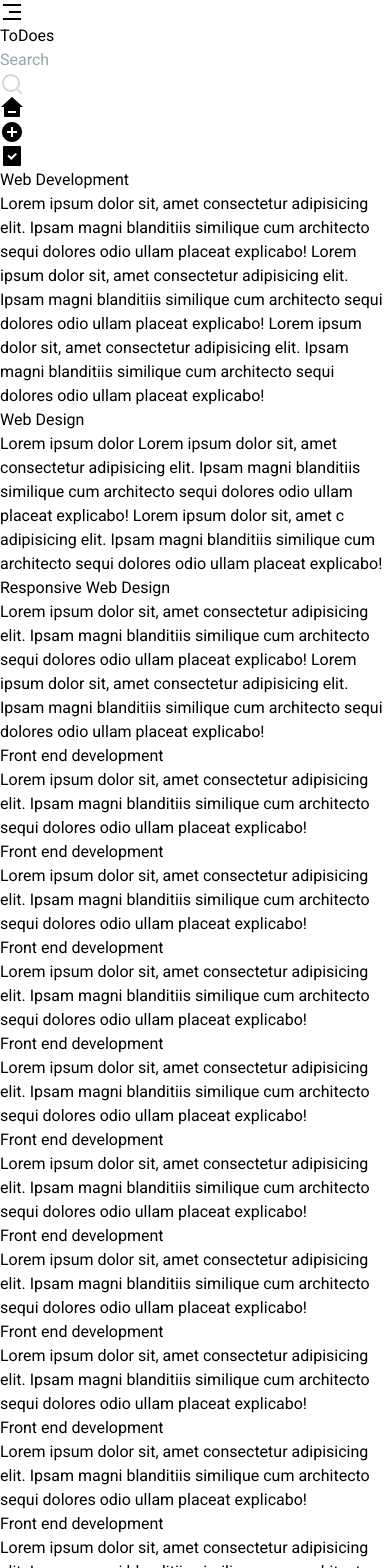
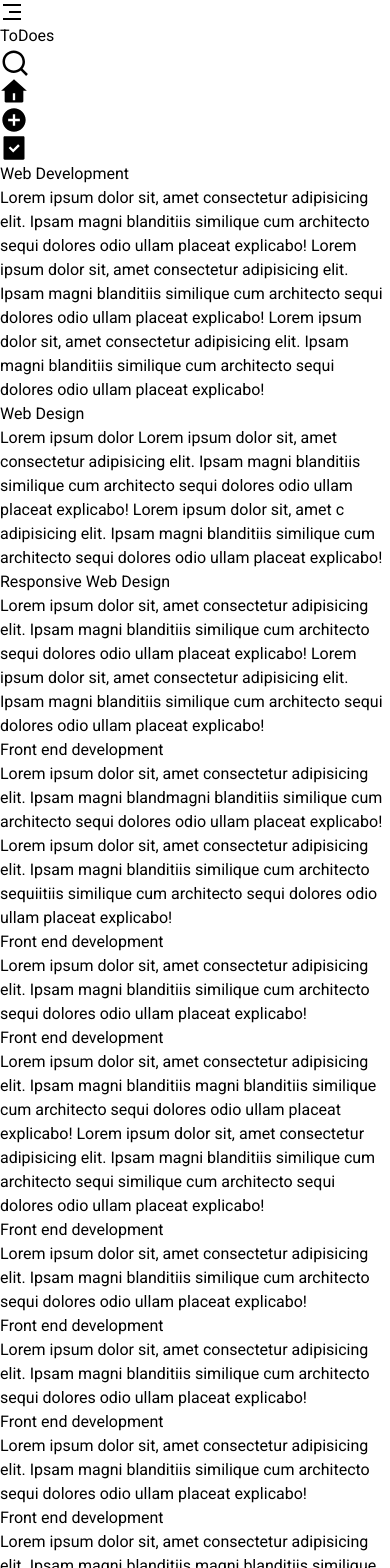
Before and after one commit to prashantkumarpro/ToDoWebApp, a React (Vite) app: page /allTask in a window 390 px wide. Shown: the top 1568 px of the page. Built offline with nearby package versions, Linux system fonts and the light colour scheme.

Commit message:
responsive

```diff
--- a/src/Layout.jsx
+++ b/src/Layout.jsx
@@ -9,7 +9,7 @@ const Layout = () => {
             <Header />
             <div className='w-full  h-[100vh] overflow-hidden  flex items-start justify-start gap-5'>
                 <SideNav />
-                <div className='w-full h-[100vh] mt-20 overflow-x-hidden overflow-y-scroll'>
+                <div className='w-full h-[100vh] mt-20 p-5 overflow-x-hidden overflow-y-scroll'>
                     <Outlet />
                 </div>
             </div>
--- a/src/components/CreateTask.jsx
+++ b/src/components/CreateTask.jsx
@@ -1,12 +1,15 @@
 import React, { useState } from 'react';
 import Save from './Buttons/Save';
 import { useParams } from 'react-router-dom';
+
 
 export const CreateTask = () => {
 
   const [title, setTitle] = useState('');
   const [note, setNote] = useState('')
   const [items, setItems] = useState([]);
+
+
 
   const myPrams = useParams()
 
@@ -35,7 +38,7 @@ export const CreateTask = () => {
   return (
     <div className='px-6  py-4 w-full h-auto'>
 
-      <div className='p-2 w-full my-0 bg-[#CAC6C5] rounded-md '>
+      <div className='crete_task_container p-2 w-full my-0 bg-[#FFFFFF]  rounded-md '>
 
         <input
           type="text"
--- a/src/components/Header.jsx
+++ b/src/components/Header.jsx
@@ -1,10 +1,11 @@
 import { RiMenu3Fill } from '@remixicon/react'
 import React from 'react'
 import { Link } from 'react-router-dom'
+import Search from './Search'
 
 export const Header = () => {
   return (
-    <div className='w-full h-20 bg-[#FFFFFF] py-2 px-6 flex items-center justify-between fixed top-0 left-0 z-50 border-b-[1.5px] border-[#e5e0e0]'>
+    <div className='w-full h-20 bg-[#FFFFFF] py-2 px-6 flex items-center justify-between fixed top-0 left-0 z-50  shadow-md'>
 
       <div className='left_part flex items-center justify-between gap-4 cursor-pointer'>
         <div className='menu'>
@@ -15,15 +16,16 @@ export const Header = () => {
         </Link>
       </div>
       <div className='w-full max-w-sm relative'>
-        <input
-          className='w-full border-gray-600 border-[1.5px] rounded-full py-2 px-6 indent-4 outline-none'
-          type="text" placeholder='search' />
+        <Search />
+      </div>
 
-        <div className='absolute left-[8px] top-[8px]'>
-          <svg xmlns="http://www.w3.org/2000/svg" viewBox="0 0 24 24" width="24" height="24" fill="#3333"><path d="M18.031 16.6168L22.3137 20.8995L20.8995 22.3137L16.6168 18.031C15.0769 19.263 13.124 20 11 20C6.032 20 2 15.968 2 11C2 6.032 6.032 2 11 2C15.968 2 20 6.032 20 11C20 13.124 19.263 15.0769 18.031 16.6168ZM16.0247 15.8748C17.2475 14.6146 18 12.8956 18 11C18 7.1325 14.8675 4 11 4C7.1325 4 4 7.1325 4 11C4 14.8675 7.1325 18 11 18C12.8956 18 14.6146 17.2475 15.8748 16.0247L16.0247 15.8748Z"></path></svg>
+      <div className='flex items-center justify-between gap-5'>
+        <div className='search_icon hidden cursor-pointer'>
+          <svg xmlns="http://www.w3.org/2000/svg" viewBox="0 0 24 24" width="30" height="30" fill="#33333"><path d="M18.031 16.6168L22.3137 20.8995L20.8995 22.3137L16.6168 18.031C15.0769 19.263 13.124 20 11 20C6.032 20 2 15.968 2 11C2 6.032 6.032 2 11 2C15.968 2 20 6.032 20 11C20 13.124 19.263 15.0769 18.031 16.6168ZM16.0247 15.8748C17.2475 14.6146 18 12.8956 18 11C18 7.1325 14.8675 4 11 4C7.1325 4 4 7.1325 4 11C4 14.8675 7.1325 18 11 18C12.8956 18 14.6146 17.2475 15.8748 16.0247L16.0247 15.8748Z"></path></svg>
         </div>
+        <div className='size-14 rounded-full bg-slate-700 cursor-pointer'></div>
+
       </div>
-      <div className='size-16 rounded-full bg-slate-500'></div>
 
     </div>
   )
--- /dev/null
+++ b/src/components/Search.jsx
@@ -0,0 +1,17 @@
+import React from 'react'
+
+const Search = () => {
+    return (
+        <div className='search_box'>
+            <input
+                className='w-full border-gray-600 border-[1.5px] rounded-full py-2 px-6 indent-4 outline-none'
+                type="text" placeholder='search' />
+            <div className='absolute left-[8px] top-[8px] cursor-pointer'>
+                <svg xmlns="http://www.w3.org/2000/svg" viewBox="0 0 24 24" width="24" height="24" fill="#3333"><path d="M18.031 16.6168L22.3137 20.8995L20.8995 22.3137L16.6168 18.031C15.0769 19.263 13.124 20 11 20C6.032 20 2 15.968 2 11C2 6.032 6.032 2 11 2C15.968 2 20 6.032 20 11C20 13.124 19.263 15.0769 18.031 16.6168ZM16.0247 15.8748C17.2475 14.6146 18 12.8956 18 11C18 7.1325 14.8675 4 11 4C7.1325 4 4 7.1325 4 11C4 14.8675 7.1325 18 11 18C12.8956 18 14.6146 17.2475 15.8748 16.0247L16.0247 15.8748Z"></path></svg>
+            </div>
+
+        </div>
+    )
+}
+
+export default Search
--- a/src/components/SideNav.jsx
+++ b/src/components/SideNav.jsx
@@ -1,14 +1,14 @@
 
 import { Link } from 'react-router-dom'
-import { RiAddCircleFill, RiHome3Fill, RiTaskFill } from '@remixicon/react'
+
 
 export const SideNav = () => {
   return (
-    <ul className='sideNavContainer  w-[220px] h-[calc(100% - 5rem)]  flex items-center flex-col mt-20 ' >
+    <ul className='sideNavContainer  w-[220px] h-[calc(100% - 5rem)] overflow-hidden flex items-center flex-col mt-20 ' >
       <Link to="/" className='w-full h-14  text-center text-[#000]  text-xl  flex items-center justify-center '>
         <li className='w-full px-5 py-2'>
           <div className='flex items-center justify-start gap-6'>
-            <RiHome3Fill />
+            <svg xmlns="http://www.w3.org/2000/svg" viewBox="0 0 24 24" width="28" height="28" fill="currentColor"><path d="M20 20C20 20.5523 19.5523 21 19 21H5C4.44772 21 4 20.5523 4 20V11L1 11L11.3273 1.6115C11.7087 1.26475 12.2913 1.26475 12.6727 1.6115L23 11L20 11V20ZM11 13V19H13V13H11Z"></path></svg>
             <h1>Home</h1>
           </div>
         </li>
@@ -16,7 +16,7 @@ export const SideNav = () => {
       <Link to="/CreateTask" className='w-full h-14  text-[#000] text-xl  flex items-center justify-center '>
         <li className='w-full px-5 py-2'>
           <div className='flex items-center justify-start gap-6'>
-            <RiAddCircleFill/>
+            <svg xmlns="http://www.w3.org/2000/svg" viewBox="0 0 24 24" width="28" height="28" fill="currentColor"><path d="M12 22C6.47715 22 2 17.5228 2 12C2 6.47715 6.47715 2 12 2C17.5228 2 22 6.47715 22 12C22 17.5228 17.5228 22 12 22ZM11 11H7V13H11V17H13V13H17V11H13V7H11V11Z"></path></svg>
             <h1>Add</h1>
           </div>
 
@@ -25,7 +25,7 @@ export const SideNav = () => {
       <Link to="/allTask" className='w-full h-14  text-center text-[#000]  text-xl  flex items-center justify-center '>
         <li className='w-full px-5 py-2'>
           <div className='flex items-center justify-start gap-6'>
-            <RiTaskFill />
+            <svg xmlns="http://www.w3.org/2000/svg" viewBox="0 0 24 24" width="28" height="28" fill="currentColor"><path d="M21 3V21.0082C21 21.556 20.5551 22 20.0066 22H3.9934C3.44476 22 3 21.5447 3 21.0082V2.9918C3 2.44405 3.44495 2 3.9934 2H20C20.5523 2 21 2.44772 21 3ZM11.2929 13.1213L8.81802 10.6464L7.40381 12.0607L11.2929 15.9497L16.9497 10.2929L15.5355 8.87868L11.2929 13.1213Z"></path></svg>
             <h1>All Tasks</h1>
           </div>
         </li>
--- a/src/components/Task.jsx
+++ b/src/components/Task.jsx
@@ -6,24 +6,24 @@ export const Task = () => {
         { title: "Web Development", note: 'Lorem ipsum dolor sit, amet consectetur adipisicing elit. Ipsam magni blanditiis similique cum architecto sequi dolores odio ullam placeat explicabo! Lorem ipsum dolor sit, amet consectetur adipisicing elit. Ipsam magni blanditiis similique cum architecto sequi dolores odio ullam placeat explicabo! Lorem ipsum dolor sit, amet consectetur adipisicing elit. Ipsam magni blanditiis similique cum architecto sequi dolores odio ullam placeat explicabo!' },
         { title: "Web Design", note: 'Lorem ipsum dolor Lorem ipsum dolor sit, amet consectetur adipisicing elit. Ipsam magni blanditiis similique cum architecto sequi dolores odio ullam placeat explicabo! Lorem ipsum dolor sit, amet c adipisicing elit. Ipsam magni blanditiis similique cum architecto sequi dolores odio ullam placeat explicabo!' },
         { title: "Responsive Web Design", note: 'Lorem ipsum dolor sit, amet consectetur adipisicing elit. Ipsam magni blanditiis similique cum architecto sequi dolores odio ullam placeat explicabo! Lorem ipsum dolor sit, amet consectetur adipisicing elit. Ipsam magni blanditiis similique cum architecto sequi dolores odio ullam placeat explicabo!' },
+        { title: "Front end development", note: 'Lorem ipsum dolor sit, amet consectetur adipisicing elit. Ipsam magni blandmagni blanditiis similique cum architecto sequi dolores odio ullam placeat explicabo! Lorem ipsum dolor sit, amet consectetur adipisicing elit. Ipsam magni blanditiis similique cum architecto sequiitiis similique cum architecto sequi dolores odio ullam placeat explicabo!' },
+        { title: "Front end development", note: 'Lorem ipsum dolor sit, amet consectetur adipisicing elit. Ipsam magni blanditiis similique cum architecto sequi dolores odio ullam placeat explicabo!' },
+        { title: "Front end development", note: 'Lorem ipsum dolor sit, amet consectetur adipisicing elit. Ipsam magni blanditiis magni blanditiis similique cum architecto sequi dolores odio ullam placeat explicabo! Lorem ipsum dolor sit, amet consectetur adipisicing elit. Ipsam magni blanditiis similique cum architecto sequi similique cum architecto sequi dolores odio ullam placeat explicabo!' },
         { title: "Front end development", note: 'Lorem ipsum dolor sit, amet consectetur adipisicing elit. Ipsam magni blanditiis similique cum architecto sequi dolores odio ullam placeat explicabo!' },
         { title: "Front end development", note: 'Lorem ipsum dolor sit, amet consectetur adipisicing elit. Ipsam magni blanditiis similique cum architecto sequi dolores odio ullam placeat explicabo!' },
         { title: "Front end development", note: 'Lorem ipsum dolor sit, amet consectetur adipisicing elit. Ipsam magni blanditiis similique cum architecto sequi dolores odio ullam placeat explicabo!' },
+        { title: "Front end development", note: 'Lorem ipsum dolor sit, amet consectetur adipisicing elit. Ipsam magni blanditiis magni blanditiis similique cum architecto sequi dolores odio ullam placeat explicabo! Lorem ipsum dolor sit, amet consectetur adipisicing elit. Ipsam magni blanditiis similique cum architecto sequi similique cum architecto sequi dolores odio ullam placeat explicabo!' },
         { title: "Front end development", note: 'Lorem ipsum dolor sit, amet consectetur adipisicing elit. Ipsam magni blanditiis similique cum architecto sequi dolores odio ullam placeat explicabo!' },
         { title: "Front end development", note: 'Lorem ipsum dolor sit, amet consectetur adipisicing elit. Ipsam magni blanditiis similique cum architecto sequi dolores odio ullam placeat explicabo!' },
         { title: "Front end development", note: 'Lorem ipsum dolor sit, amet consectetur adipisicing elit. Ipsam magni blanditiis similique cum architecto sequi dolores odio ullam placeat explicabo!' },
+        { title: "Front end development", note: 'L magni blanditiis similique cum architecto sequi dolores odio ullam placeat explicabo! Lorem ipsum dolor sit, amet consectetur adipisicing elit. Ipsam magni blanditiis similique cum architecto sequi orem ipsum dolor sit, amet consectetur adipisicing elit. Ipsam magni blanditiis similique cum architecto sequi dolores odio ullam placeat explicabo!' },
+        { title: "Front end development", note: 'Lorem ipsum dolor sit, amet consectetur adipisicing elit. Ipsam magni blanditiis similiqmagni blanditiis similique cum architecto sequi dolores odio ullam placeat explicabo! Lorem ipsum dolor sit, amet consectetur adipisicing elit. Ipsam magni blanditiis similique cum architecto sequiue cum architecto sequi dolores odio ullam placeat explicabo!' },
         { title: "Front end development", note: 'Lorem ipsum dolor sit, amet consectetur adipisicing elit. Ipsam magni blanditiis similique cum architecto sequi dolores odio ullam placeat explicabo!' },
         { title: "Front end development", note: 'Lorem ipsum dolor sit, amet consectetur adipisicing elit. Ipsam magni blanditiis similique cum architecto sequi dolores odio ullam placeat explicabo!' },
+        { title: "Front end development", note: 'Lorem ipsum dolor sit, amet consectetur adipisicing magni blanditiis similique cum architecto sequi dolores odio ullam placeat explicabo! Lorem ipsum dolor sit, amet consectetur adipisicing elit. Ipsam magni blanditiis similique cum architecto sequielit. Ipsam magni blanditiis similique cum architecto sequi dolores odio ullam placeat explicabo!' },
         { title: "Front end development", note: 'Lorem ipsum dolor sit, amet consectetur adipisicing elit. Ipsam magni blanditiis similique cum architecto sequi dolores odio ullam placeat explicabo!' },
         { title: "Front end development", note: 'Lorem ipsum dolor sit, amet consectetur adipisicing elit. Ipsam magni blanditiis similique cum architecto sequi dolores odio ullam placeat explicabo!' },
-        { title: "Front end development", note: 'Lorem ipsum dolor sit, amet consectetur adipisicing elit. Ipsam magni blanditiis similique cum architecto sequi dolores odio ullam placeat explicabo!' },
-        { title: "Front end development", note: 'Lorem ipsum dolor sit, amet consectetur adipisicing elit. Ipsam magni blanditiis similique cum architecto sequi dolores odio ullam placeat explicabo!' },
-        { title: "Front end development", note: 'Lorem ipsum dolor sit, amet consectetur adipisicing elit. Ipsam magni blanditiis similique cum architecto sequi dolores odio ullam placeat explicabo!' },
-        { title: "Front end development", note: 'Lorem ipsum dolor sit, amet consectetur adipisicing elit. Ipsam magni blanditiis similique cum architecto sequi dolores odio ullam placeat explicabo!' },
-        { title: "Front end development", note: 'Lorem ipsum dolor sit, amet consectetur adipisicing elit. Ipsam magni blanditiis similique cum architecto sequi dolores odio ullam placeat explicabo!' },
-        { title: "Front end development", note: 'Lorem ipsum dolor sit, amet consectetur adipisicing elit. Ipsam magni blanditiis similique cum architecto sequi dolores odio ullam placeat explicabo!' },
-        { title: "Front end development", note: 'Lorem ipsum dolor sit, amet consectetur adipisicing elit. Ipsam magni blanditiis similique cum architecto sequi dolores odio ullam placeat explicabo!' },
-        { title: "Front end development", note: 'Lorem ipsum dolor sit, amet consectetur adipisicing elit. Ipsam magni blanditiis similique cum architecto sequi dolores odio ullam placeat explicabo!' },
+        { title: "Front end development", note: 'Lorem ipsum dolor sit, amet consectetur adipisicing elit. Ipsam magni blanditiis similique cum architecto sequi dolores odio ullam placeat explicabo! Lorem ipsum dolor sit, amet consectetur adipisicing elit. Ipsam magni blanditiis similique cum architecto sequimagni blanditiis similique cum architecto sequi dolores odio ullam placeat explicabo!' },
         { title: "Front end development", note: 'Lorem ipsum dolor sit, amet consectetur adipisicing elit. Ipsam magni blanditiis similique cum architecto sequi dolores odio ullam placeat explicabo!' },
         { title: "Front end development", note: 'Lorem ipsum dolor sit, amet consectetur adipisicing elit. Ipsam magni blanditiis similique cum architecto sequi dolores odio ullam placeat explicabo!' },
         { title: "Front end development", note: 'Lorem ipsum dolor sit, amet consectetur adipisicing elit. Ipsam magni blanditiis similique cum architecto sequi dolores odio ullam placeat explicabo!' },
@@ -32,11 +32,11 @@ export const Task = () => {
     ]
     return (
         <div className='w-full h-full'>
-            <ul className=' w-full h-full flex items-start justify-start gap-2 flex-wrap'>
+            <ul className='all_tasks w-full px-5 h-auto  flex items-start justify-start gap-5 flex-wrap '>
                 {data.map((item, index) => (
                     <li
                         key={index}
-                        className='p-2 w-[220px] h-auto bg-[#FFFFFF] border-[1.2px] rounded-xl cursor-pointer mb-3  text-gray-950'>
+                        className='p-2 w-[220px] h-auto bg-[#FFFFFF] border-[1.2px] rounded-xl cursor-pointer mb-3  text-gray-950 shadow-white'>
                         <h5 className='text-sm font-bold uppercase border-b-[1px] py-1'>{item.title}</h5>
                         <p className='my-2 text-sm'>{item.note} </p>
                         <p></p>
--- /dev/null
+++ b/src/components/context/ToDoesContext.js
@@ -0,0 +1,4 @@
+
+import { createContext } from "react";
+
+export const dataContext = createContext(null);
--- a/src/index.css
+++ b/src/index.css
@@ -24,7 +24,20 @@ input,
 textarea {
   text-transform: capitalize;
 }
+.all_tasks li:nth-last-child(-n+1) {
+  margin-bottom: 100px;
+}
 
+.crete_task_container {
+  box-shadow: inset 1px 1px 0 rgba(0, 0, 0, .1), inset 0 -1px 0 rgba(0, 0, 0, .07);
+  /* background-color: rgba(0, 0, 0, .2); */
+  background-clip: padding-box;
+  border: solid transparent;
+  border-width: 1px 1px 1px 6px;
+  min-height: 28px;
+  /* padding: 100px 0 0; */
+  box-shadow: 1px 1px 0 rgba(0, 0, 0, .1), inset 0 -1px 0 rgba(0, 0, 0, .07);
+}
 
 
 .sideNavContainer a li:hover{
@@ -50,4 +63,12 @@ textarea {
   .sideNavContainer a li{
     flex-direction: column;
   }
+  .search_box{
+    display: none;
+  }
+
+  .search_icon{
+    display: block;
+    color: black;
+  }
 }
```
Also changed, not shown: src/components/Home.jsx (+4 -4 lines).
